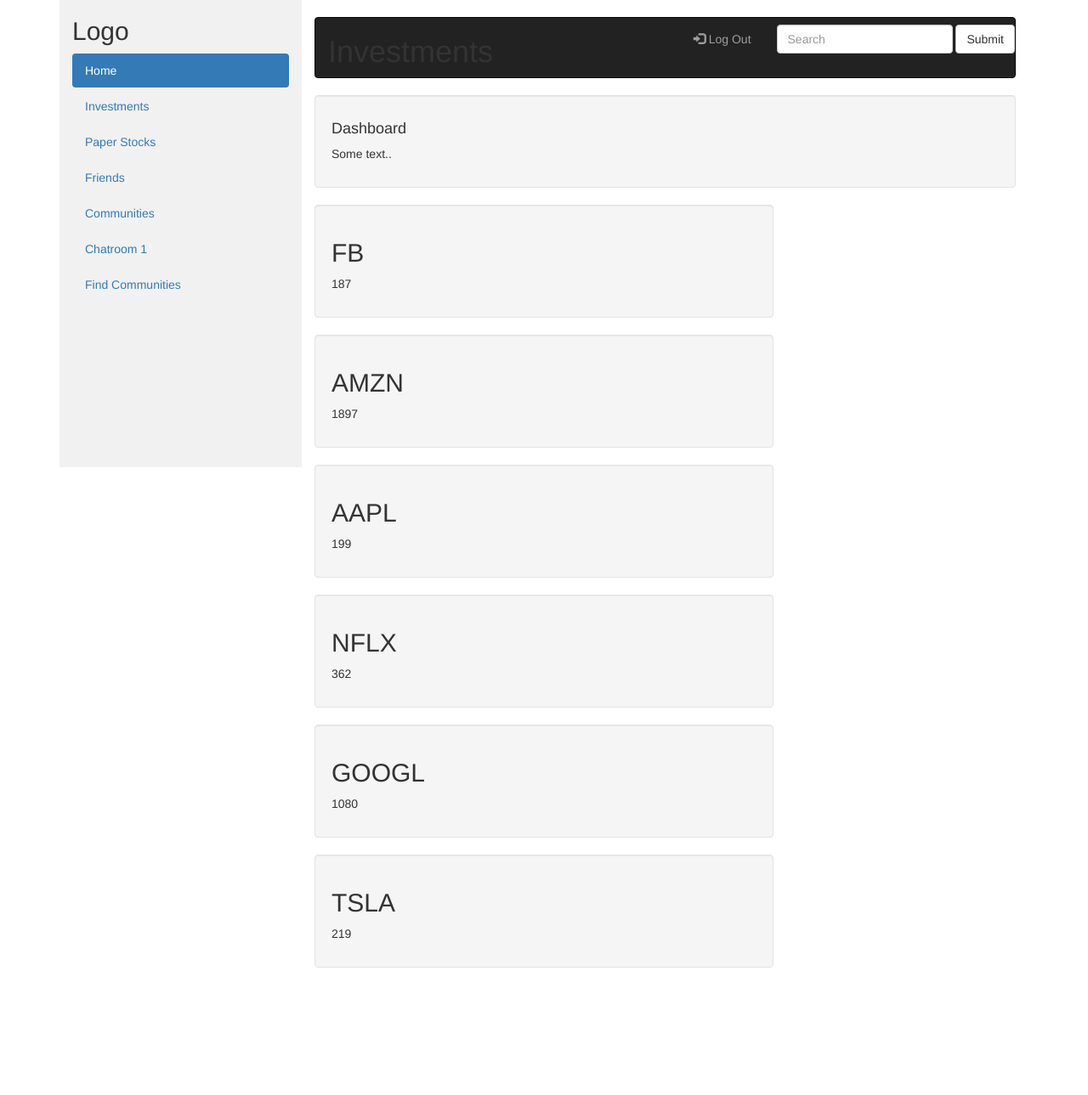
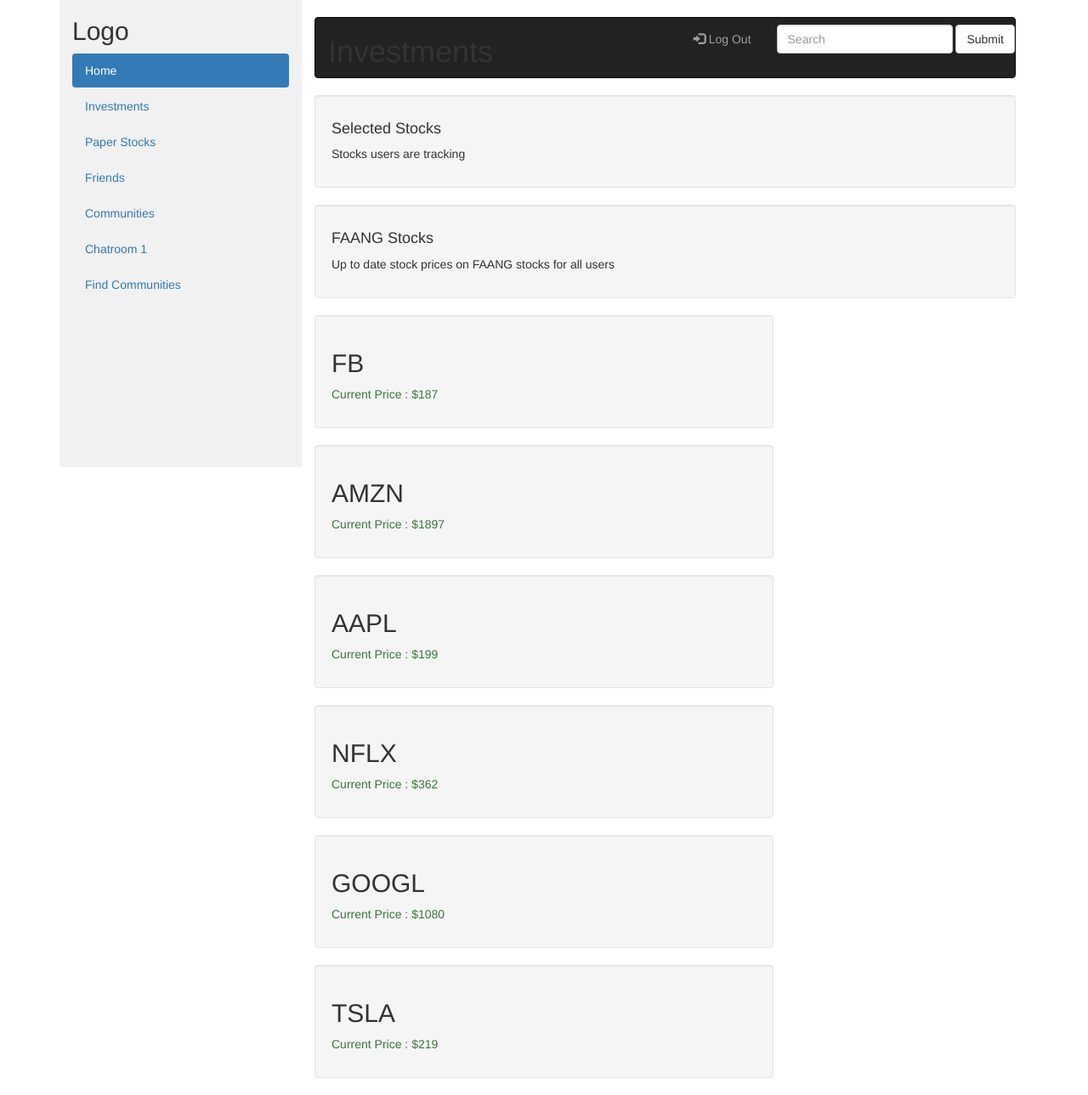
Before and after one commit to maiya-tracy/PythonInvestorsCorner, a Django app: template apps/login_and_registration_app/templates/login_and_registration_app/investments.html in a window 1280 px wide. Shown: the whole page at 85% size. Before the commit the page ends 1139 px from the top, so only its background shows below. Run offline with Django 3.2, Linux system fonts and the light colour scheme; the template is opened without the code that fills it: values that come from a table or form of the project are taken from there, others are empty; data comes from the database, SQL or seed files in the repository; some libraries are stand-ins or nearby versions.

Commit message:
Jack - Added stock categories on investments

```diff
--- a/apps/login_and_registration_app/templates/login_and_registration_app/investments.html
+++ b/apps/login_and_registration_app/templates/login_and_registration_app/investments.html
@@ -102,17 +102,21 @@
             </div>
           </nav>
           <div class="well">
-            <h4>Dashboard</h4>
-            <p>Some text..</p>
+            <h4>Selected Stocks</h4>
+            <p>Stocks users are tracking</p>
           </div>
 
 
+          <div class="well">
+            <h4>FAANG Stocks</h4>
+            <p>Up to date stock prices on FAANG stocks for all users</p>
+          </div>
           {% for stock in stocks.all %}
           <div class="row">
             <div class="col-sm-8">
               <div class="well">
                   <h2>{{ stock.symbol }}</h2>
-                  <p>{{ stock.prices.last.price}}</p>
+                  <p class="text-success">Current Price : ${{ stock.prices.last.price}}</p>
                   <div class="fang-data"></div>
                 </div>
               </div>
```
Also changed, not shown: apps/login_and_registration_app/views.py (+0 -10 lines).
